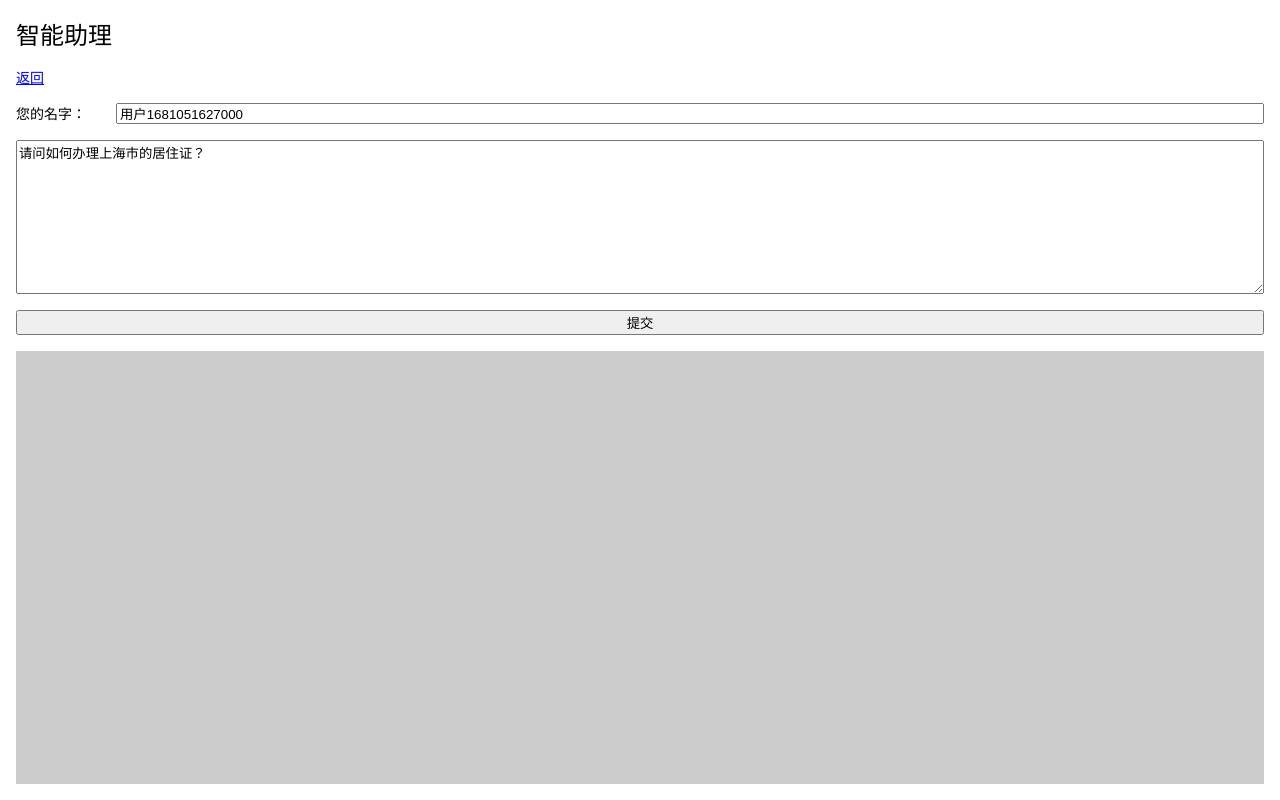
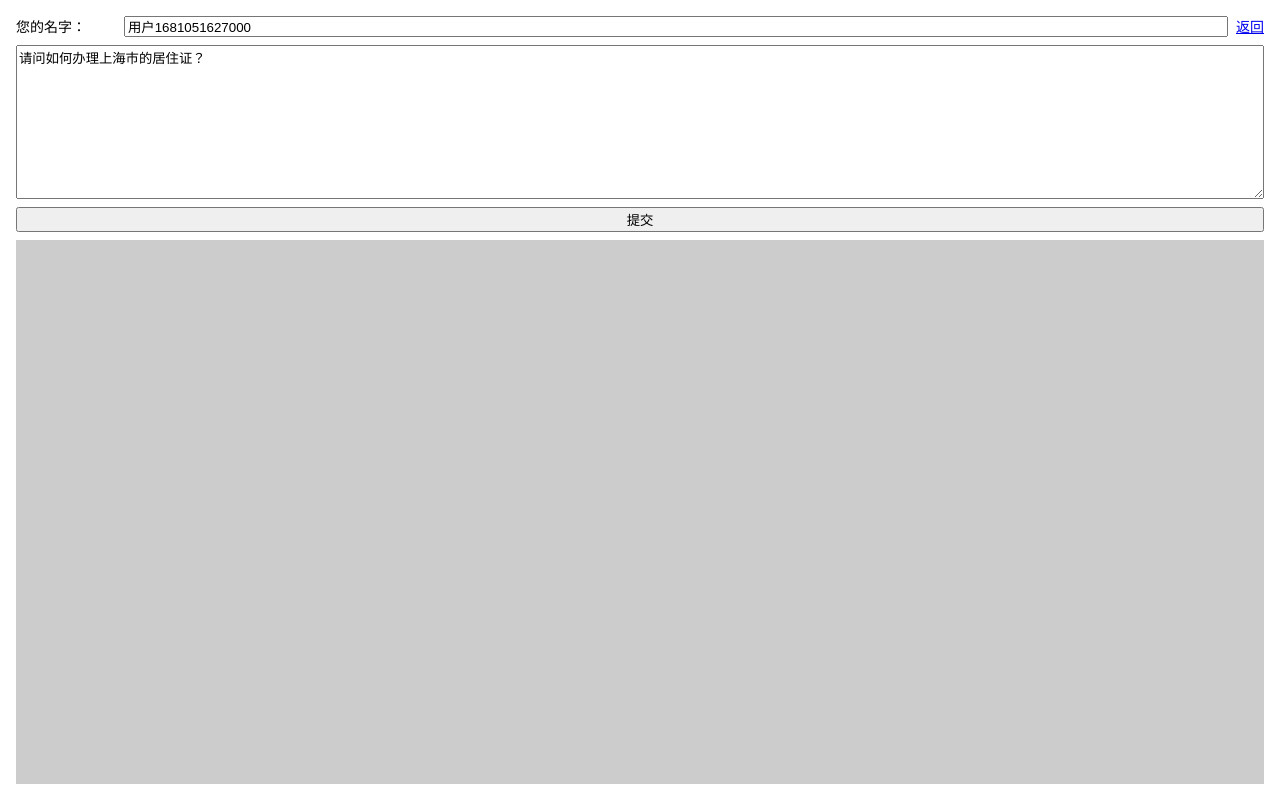
Before and after one commit to cfvbaibai/chatgpt, a Flask app: page /pages/assistant in a window 1280 px wide. Run offline with Flask 3, Linux system fonts and the light colour scheme; parts of the project's set-up code (start-up, migrations or seed data) failed here and were passed over.

Commit message:
feat(*): Adjust UI style

```diff
--- a/web/templates/assistant.html
+++ b/web/templates/assistant.html
@@ -24,7 +24,7 @@
             height: 100%;
             overflow: hidden;
             padding: 16px;
-            gap: 16px;
+            gap: 8px;
         }
         div.title {
             font-size: 24px;
@@ -55,6 +55,7 @@
         div.user, div.question {
             display: flex;
             width: 100%;
+            gap: 8px;
         }
         div.user > div.label, div.question > div.label {
             display: inline-block;
@@ -74,11 +75,10 @@
 </head>
 <body>
 <div class="root">
-    <div class="title">智能助理</div>
-    <div><a href="javascript:history.go(-1)">返回</a></div>
     <div class="user">
         <div class="label">您的名字：</div>
         <input id="u" value="anonymous"/>
+        <div><a href="javascript:history.go(-1)">返回</a></div>
     </div>
     <textarea id="q">请问如何办理上海市的居住证？</textarea>
     <button id="ask-button">提交</button>
```
